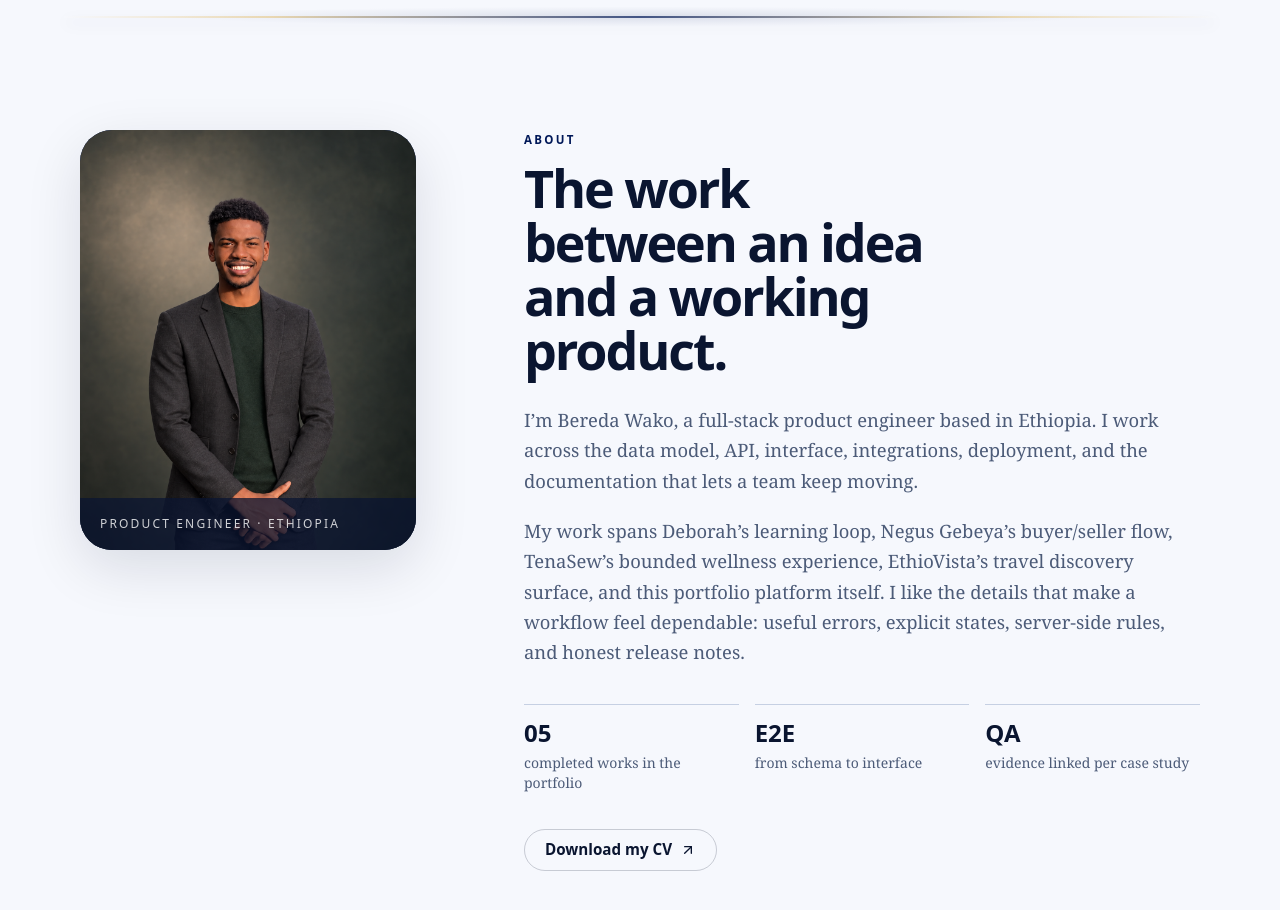
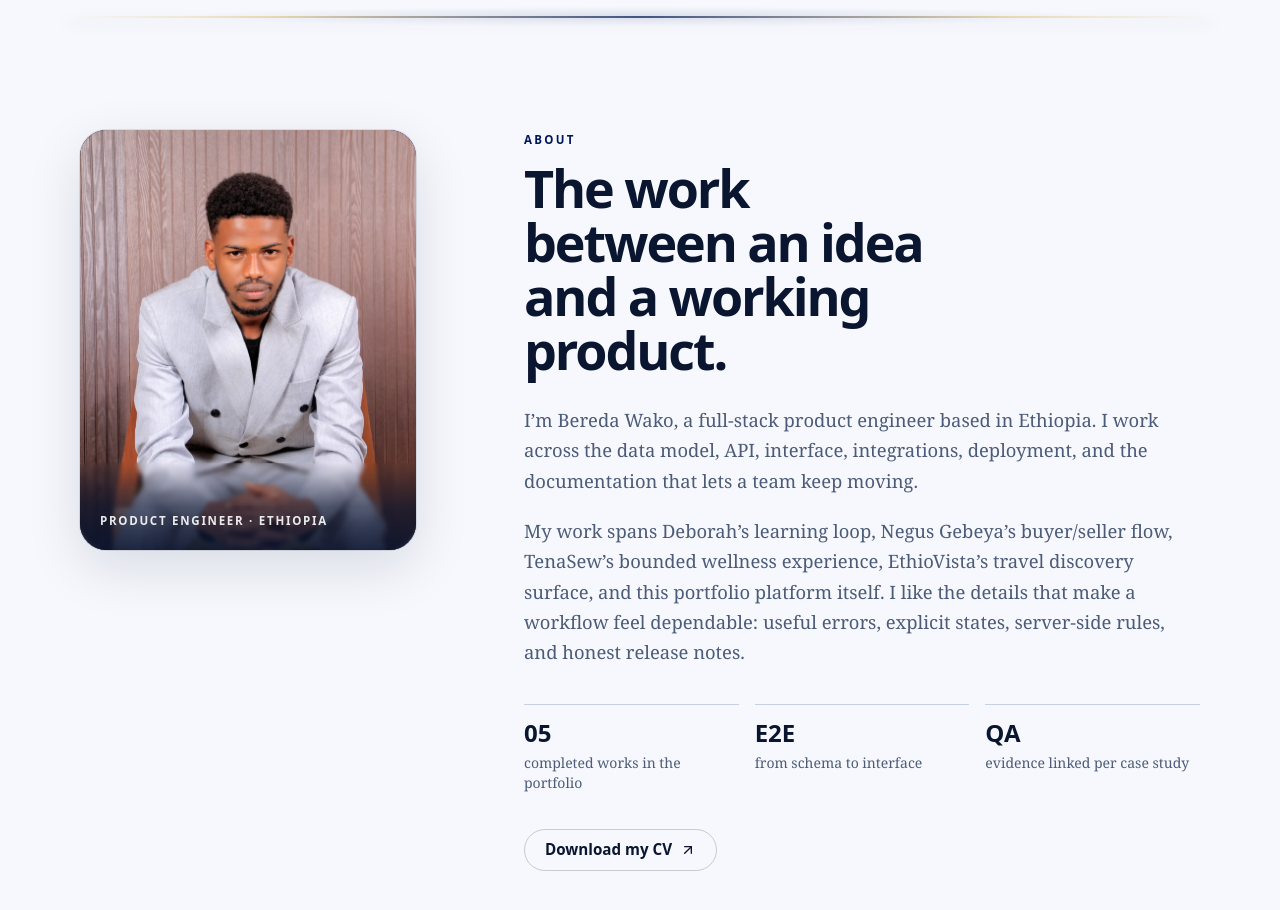
Before and after one commit to Bereda-maker/bereda-portofolio, a Next.js app: page / in a window 1280 px wide. Shown: the part 6220-7130 px from the top of the page. Built offline with nearby package versions, Linux system fonts and the light colour scheme; no server answers; the database is empty.

Commit message:
feat: add supplied portrait to about section

```diff
--- a/components/sections/About.tsx
+++ b/components/sections/About.tsx
@@ -84,9 +84,9 @@ export default function About() {
     <>
       <section id="about" className="border-b border-rule">
         <div className="wrap grid gap-12 py-20 md:grid-cols-[.7fr_1.3fr] md:gap-20 md:py-28">
-          <div className="relative aspect-[4/5] w-full max-w-[21rem] overflow-hidden rounded-[2rem] bg-forest shadow-soft">
-            <Image src={SITE.portrait} alt={`Portrait of ${SITE.name}`} fill sizes="336px" className="object-cover object-[58%_center]" />
-            <div className="absolute bottom-0 left-0 right-0 bg-ink/75 px-5 py-4 font-display text-[.75rem] uppercase tracking-[.18em] text-white/80">Product engineer · Ethiopia</div>
+          <div className="about-portrait relative aspect-[4/5] w-full max-w-[21rem] overflow-hidden rounded-[1.65rem] bg-forest shadow-soft ring-1 ring-ink/10">
+            <Image src={SITE.portrait} alt={`Portrait of ${SITE.name}`} fill sizes="(min-width: 768px) 336px, 100vw" className="object-cover object-[center_29%]" priority />
+            <div className="absolute inset-x-0 bottom-0 bg-gradient-to-t from-ink/90 via-ink/65 to-transparent px-5 pb-5 pt-12 font-display text-[.72rem] font-semibold uppercase tracking-[.15em] text-white/90 backdrop-blur-[2px]">Product engineer · Ethiopia</div>
           </div>
           <div>
             <p className="eyebrow">About</p>
--- a/data/content.ts
+++ b/data/content.ts
@@ -37,7 +37,7 @@ export const SITE = {
   github: 'https://github.com/Bereda-maker',
   linkedin: '',
   cv: '/bereda-wako-cv.pdf',
-  portrait: '/images/about-professional.png',
+  portrait: '/images/about-portrait.webp',
 };
 
 export type NavigationItem = { label: string; href?: string; items?: { label: string; href: string }[] };
```
Also changed, not shown: public/images/about-portrait.webp (added).
